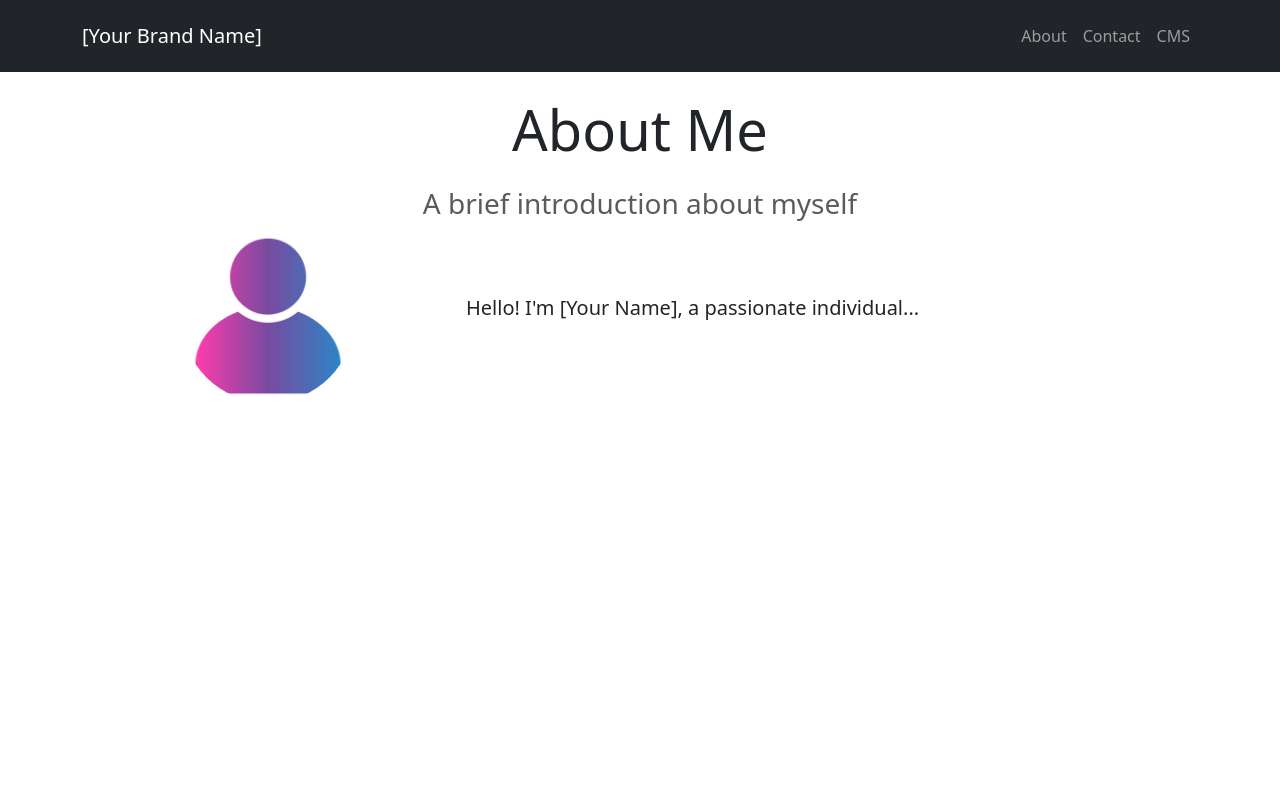
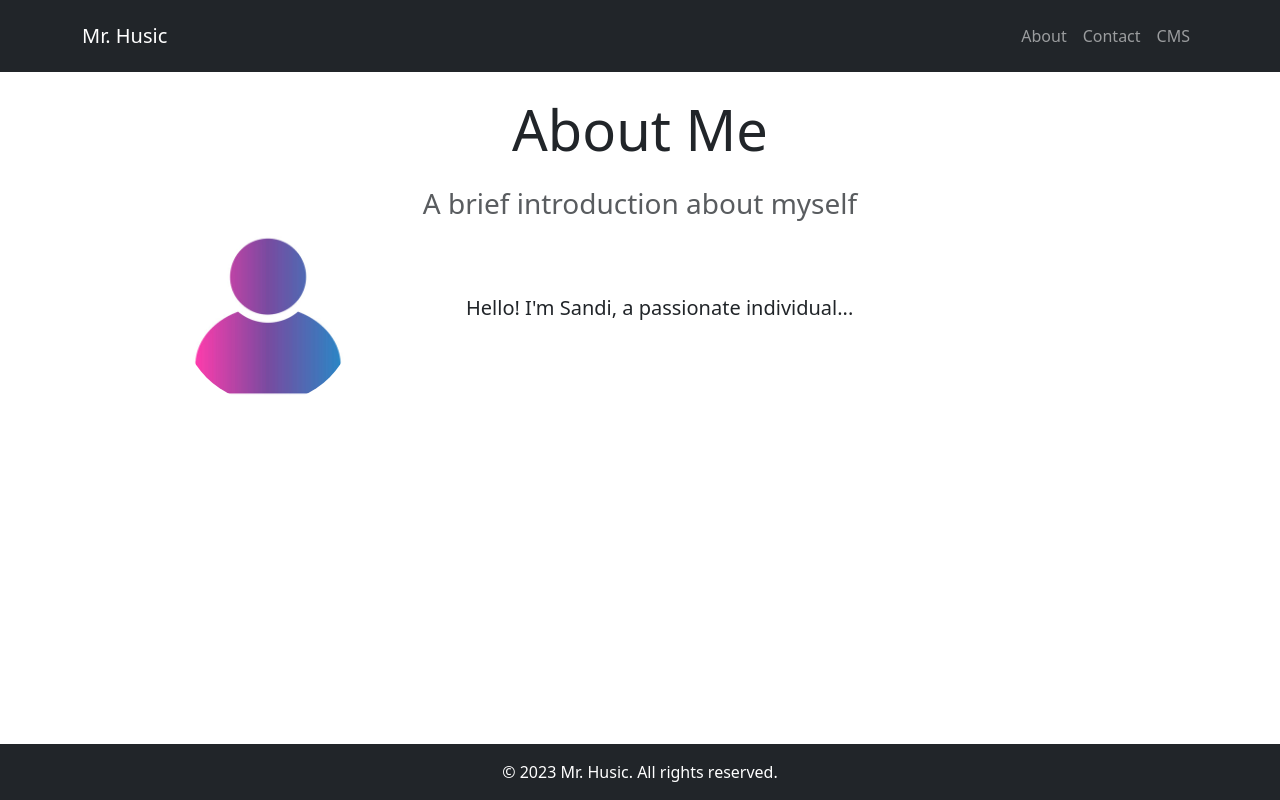
Before and after one commit to Sandi-Husic/exercise_website_server, a Flask app: page /about in a window 1280 px wide. Run offline with Flask 3, Linux system fonts and the light colour scheme.

Commit message:
New Names

```diff
--- a/templates/about.html
+++ b/templates/about.html
@@ -22,14 +22,13 @@
       <div class="col-lg-4 text-center">
         <img
           src="{{ active_entry.imageUrl if active_entry else url_for('static', filename='img/profile-img.jpg') }}"
-          alt="[Your Name]"
+          alt="Sandi"
           class="img-fluid rounded-circle w-50"
         />
       </div>
       <div class="col-lg-8">
         <p class="lead">
-          {{ active_entry.additionalInfo if active_entry else "Hello! I'm [Your
-          Name], a passionate individual..." }}
+          {{ active_entry.additionalInfo if active_entry else "Hello! I'm Sandi, a passionate individual..." }}
         </p>
       </div>
     </div>
--- a/templates/home.html
+++ b/templates/home.html
@@ -15,7 +15,7 @@
     </div>
     <div class="col-lg-6">
       <h1 class="display-5 fw-bold text-body-emphasis lh-1 mb-3">
-        [Your Name]
+        Sandi
       </h1>
       <p class="lead">Student at NTI Gymnasiet in Örebro</p>
       <div class="d-grid gap-2 d-md-flex justify-content-md-start"></div>
--- a/templates/index.html
+++ b/templates/index.html
@@ -17,7 +17,7 @@
     <header class="navbar navbar-expand-lg bg-dark navbar-dark py-3 fixed-top">
       <div class="container">
         <a href="{{ url_for('home.home')}}" class="navbar-brand"
-          >[Your Brand Name]</a
+          >Mr. Husic</a
         >
 
         <button
@@ -54,9 +54,9 @@
     </main>
 
     <!-- Footer -->
-    <!-- <footer class="bg-dark text-white text-center p-3 mt-4">
-      © 2023 [Your Brand Name]. All rights reserved.
-    </footer> -->
+     <footer class="bg-dark text-white text-center p-3 mt-4 fixed-bottom">
+      © 2023 Mr. Husic. All rights reserved.
+    </footer>
 
     <!-- Bootstrap 5 JS -->
     <script
```
